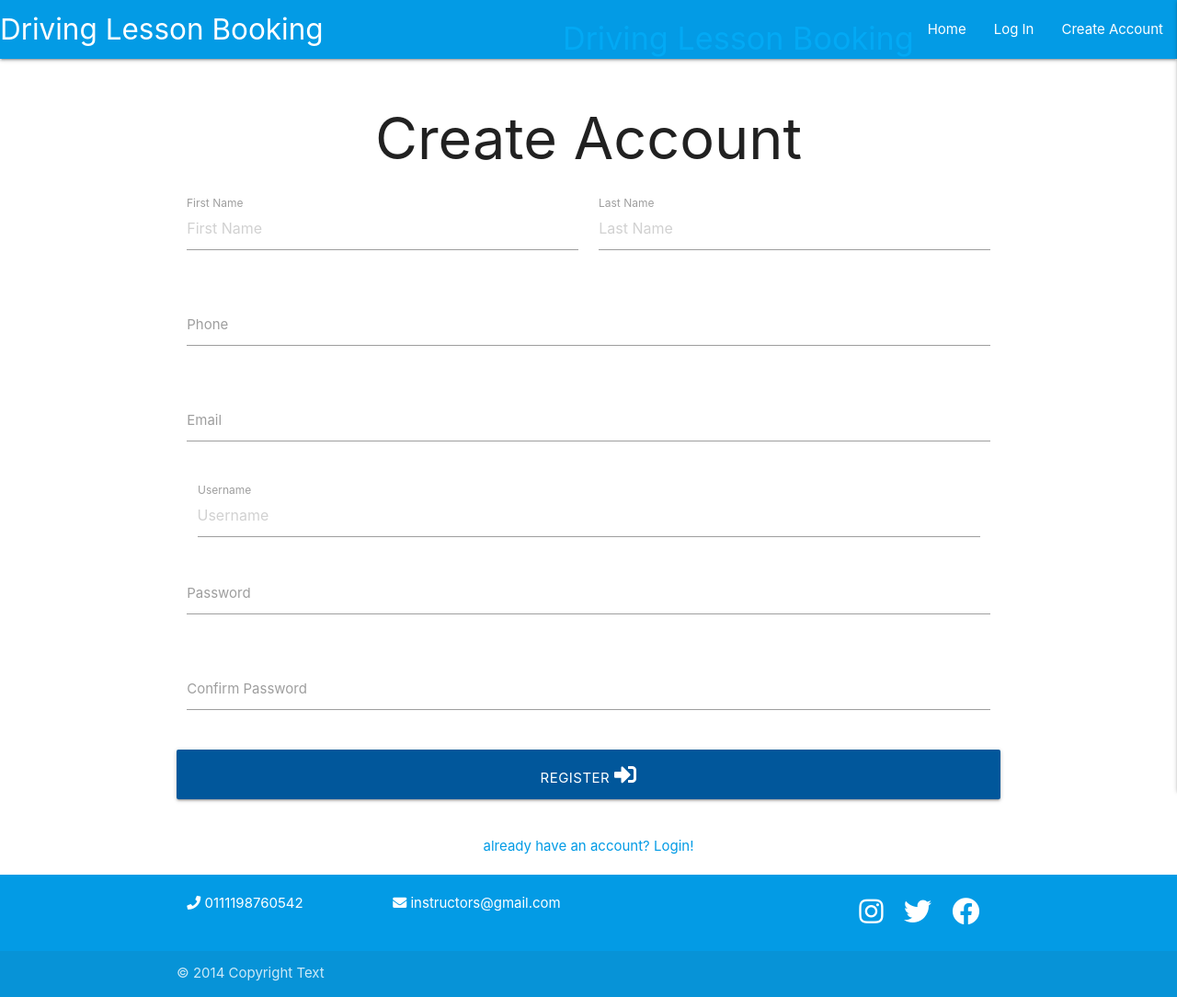
After one commit to JamieS56/Milestone-Project-3, a Flask app: page /register in a window 1280 px wide. The commit adds this page. Shown: the whole page at 92% size. Run offline with Flask 2, Linux system fonts and the light colour scheme; some libraries are stand-ins or nearby versions.

Commit message:
I recovered my work from Heroku because i wasn't pushing to github correctly. This is all base templates set up for all pages all links working and account system working with different access levels for different users.

```diff
--- a/app.py
+++ b/app.py
@@ -1,18 +1,147 @@
-
 import os
-from flask import Flask, render_template
-
+from flask import (
+    Flask, flash, render_template,
+    redirect, request, session, url_for)
+from flask_pymongo import PyMongo
+from bson.objectid import ObjectId
+from werkzeug.security import generate_password_hash, check_password_hash
+if os.path.exists("env.py"):
+    import env
 
 app = Flask(__name__)
 
+app.config["MONGO_DBNAME"] = os.environ.get("MONGO_DBNAME")
+app.config["MONGO_URI"] = os.environ.get("MONGO_URI")
+app.secret_key = os.environ.get("SECRET_KEY")
+
+mongo = PyMongo(app)
+
 
 @app.route("/")
-def index():
-    return render_template('base.html')
+@app.route("/home")
+def home():
+    return render_template('home.html')
+
+
+@app.route("/register", methods=["GET", "POST"])
+def register():
+
+    if request.method == "POST":
+
+        # check if username already exists in db
+        existing_user = mongo.db.users.find_one(
+            {"username": request.form.get("username").lower()})
+
+        if existing_user:
+            flash("Username already exists")
+            return redirect(url_for("register"))
+
+        print("hi")
+        password = request.form.get("password")
+        confirmPassword = request.form.get("confirm-password")
+
+        if password != confirmPassword:
+            flash("Your passwords do not match")
+            return redirect(url_for("register"))
+
+        register = {
+            "username": request.form.get("username").lower(),
+            "password": generate_password_hash(request.form.get("password")),
+            "firstName": request.form.get("first_name"),
+            "lastName": request.form.get("last_name"),
+            "phoneNumber": request.form.get("phone-number"),
+            "email": request.form.get("email"),
+            "accountType": "user",
+        }
+        mongo.db.customers.insert_one(register)
+
+        # put the new user into 'session' cookie
+        session["user"] = request.form.get("username")
+        session["accountType"] = request.form.get("accountType")
+        flash("Registration Successful!")
+        return redirect(url_for("viewBookings", username=session["user"]))
+
+    return render_template("register.html")
+
+
+@app.route("/login", methods=["GET", "POST"])
+def login():
+    if request.method == "POST":
+        # check if username exists in db
+        existing_user = mongo.db.customers.find_one(
+            {"username": request.form.get("username").lower()})
+
+        if existing_user:
+            # ensure hashed password matches user input
+            if check_password_hash(existing_user["password"], request.form.get("password")):
+                session["user"] = request.form.get("username").lower()
+                session["accountType"] = mongo.db.customers.find_one({'username': session["user"]})['accountType']
+                flash("Welcome, {}".format(request.form.get("username")))
+                print(session['accountType'])
+                print(session['user'])
+                return redirect(url_for("viewBookings", username=session["user"]))
+
+            else:
+                # invalid password match
+                flash("Incorrect Username or Password")
+                return redirect(url_for("login"))
+
+        else:
+            # username doesn't exist
+            flash("Incorrect Username or Password")
+            return redirect(url_for("login"))
+
+    return render_template("login.html")
+
+
+@app.route("/logout")
+def logout():
+    # remove user from session cookie
+    flash("You have been logged out")
+    session.pop("user")
+    session.pop("accountType")
+    return redirect(url_for("login"))
+
+
+@app.route("/view-bookings/<username>", methods=["GET", "POST"])
+def viewBookings(username):
+    username = session["user"]
+
+    if session["user"]:
+        return render_template("viewBookings.html", username=username)
+
+    return redirect(url_for("login"))
+
+
+@app.route("/bookLesson/<username>", methods=["GET", "POST"])
+def bookLesson(username):
+    username = session["user"]
+
+    if session["user"]:
+        return render_template("bookLesson.html", username=username)
+
+    return redirect(url_for("login"))
+
+
+@app.route("/bookingCalender/<username>", methods=["GET", "POST"])
+def bookingCalender(username):
+    username = session["user"]
+
+    if session["user"]:
+        return render_template("bookingCalender.html", username=username)
+
+    return redirect(url_for("login"))
+
+
+@app.route("/userManager", methods=["GET", "POST"])
+def userManager():
+
+    if session["user"]:
+        return render_template("userManager.html")
+
+    return redirect(url_for("login"))
 
 
 if __name__ == "__main__":
-    app.run(
-        host=os.environ.get("IP", "0.0.0.0"),
-        port=int(os.environ.get("PORT", "5000")),
-        debug=True)
+    app.run(host=os.environ.get("IP"), port=int(os.environ.get("PORT")),
+    debug=True)
--- /dev/null
+++ b/static/script.js
@@ -0,0 +1,15 @@
+
+$(document).ready(function () {
+    $(".sidenav").sidenav({edge: "right"});
+    $(".collapsible").collapsible();
+    $(".tooltipped").tooltip();
+    $("select").formSelect();
+    $(".datepicker").datepicker({
+        format: "dd mmmm, yyyy",
+        yearRange: 3,
+        showClearBtn: true,
+        i18n: {
+            done: "Select"
+        }
+    })
+})
--- /dev/null
+++ b/static/style.css
@@ -0,0 +1,14 @@
+footer i{
+    align-self: center;
+    margin: auto;
+
+}
+body {
+    display: flex;
+    min-height: 100vh;
+    flex-direction: column;
+  }
+
+  main {
+    flex: 1 0 auto;
+  }
--- a/templates/base.html
+++ b/templates/base.html
@@ -1,14 +1,124 @@
 <!DOCTYPE html>
 <html lang="en">
+
 <head>
     <meta charset="UTF-8">
     <meta http-equiv="X-UA-Compatible" content="IE=edge">
     <meta name="viewport" content="width=device-width, initial-scale=1.0">
-    <title>Document</title>
+    <script src="https://code.jquery.com/jquery-3.5.1.min.js"
+        integrity="sha256-9/aliU8dGd2tb6OSsuzixeV4y/faTqgFtohetphbbj0=" crossorigin="anonymous"></script>
+    <!-- Materialize cdn links -->
+    <link rel="stylesheet" href="https://cdnjs.cloudflare.com/ajax/libs/materialize/1.0.0/css/materialize.min.css">
+    <script src="https://cdnjs.cloudflare.com/ajax/libs/materialize/1.0.0/js/materialize.min.js"></script>
+
+    <link rel="stylesheet" href="https://pro.fontawesome.com/releases/v5.10.0/css/all.css"
+        integrity="sha384-AYmEC3Yw5cVb3ZcuHtOA93w35dYTsvhLPVnYs9eStHfGJvOvKxVfELGroGkvsg+p" crossorigin="anonymous" />
+
+    <script src="../static/script.js"></script>
+    <link rel="stylesheet" href="../static/style.css">
+
+    <title>DIB</title>
 </head>
+
 <body>
+    <header>
+        <!-- navbar taken from materialize and using the jinja from the Task Managaer Project to set the navbar depending on who is logged in.-->
+        <!-- top navbar -->
+        <nav class="nav-extended text-shadow light-blue darken-1">
+            <div class="nav-wrapper">
+                <a href="#" class="brand-logo">Driving Lesson Booking</a>
+                <a href="#" data-target="mobile-demo" class="sidenav-trigger right"><i class="fas fa-bars"></i></a>
+                <ul class="right hide-on-med-and-down">
+                    <li>
+                        <h4 class="center-align light-blue-text text-darken 4">Driving Lesson Booking</h4>
+                    </li>
+                    <li><a href="{{ url_for('home') }}">Home</a></li>
+                    {% if session.user %}
+                        <li><a href="{{ url_for('bookLesson', username=session['user']) }}">Book a Lesson</a></li>
+                        <li><a href="{{ url_for('viewBookings', username=session['user']) }}">My Bookings</a></li>
+                        {% if session.accountType == "instructor"%}
+                            <li><a href="{{ url_for('bookingCalender', username=session['user']) }}">Booking Callender</a></li>
+                        {% endif %}
+                        {% if session.accountType == "admin" %}
+                            <li><a href="{{ url_for('bookingCalender', username=session['user']) }}">Booking Calender</a></li>
+                            <li><a href="{{ url_for('userManager') }}">User Manager</a></li>
+                        {% endif %}
 
-        Hi World
+                        <li><a href="{{ url_for('logout') }}">Log Out</a></li>
+                        {% else %}
+                        <li><a href="{{ url_for('login') }}">Log In</a></li>
+                        <li><a href="{{ url_for('register') }}">Create Account</a></li>
+                        {% endif %}
+                </ul>
+            </div>
+        </nav>
+
+        <!-- mobile sidenav -->
+        <ul class="sidenav" id="mobile-demo">
+            <li>
+                <h4 class="center-align light-blue-text text-darken 4">Driving Lesson Booking</h4>
+            </li>
+            <li><a href="{{ url_for('home') }}">Home</a></li>
+            {% if session.user %}
+                <li><a href="{{ url_for('bookLesson', username=session['user']) }}">Book a Lesson</a></li>
+                <li><a href="{{ url_for('viewBookings', username=session['user']) }}">My Bookings</a></li>
+                {% if session.accountType == "instructor"%}
+                    <li><a href="{{ url_for('bookingCalender', username=session['user']) }}">Booking Callender</a></li>
+                {% endif %}
+                {% if session.accountType == "admin" %}
+                    <li><a href="{{ url_for('bookingCalender', username=session['user']) }}">Booking Calender</a></li>
+                    <li><a href="{{ url_for('userManager') }}">User Manager</a></li>
+                {% endif %}
+
+                <li><a href="{{ url_for('logout') }}">Log Out</a></li>
+                {% else %}
+                <li><a href="{{ url_for('login') }}">Log In</a></li>
+                <li><a href="{{ url_for('register') }}">Create Account</a></li>
+                {% endif %}
+        </ul>
+    </header>
+
+    <section>
+        <!-- flash messages -->
+        {% with messages = get_flashed_messages() %}
+        {% if messages %}
+        {% for message in messages %}
+        <div class="row flashes">
+            <h4 class="light-blue lighten-4 center-align">{{ message }}</h4>
+        </div>
+        {% endfor %}
+        {% endif %}
+        {% endwith %}
+    </section>
+
+    <main class="container center-align">
+        {% block content %}
+        {% endblock %}
+    </main>
+
+    <footer class="page-footer text-shadow light-blue darken-1">
+        <div class="container">
+            <div class="row valign-wrapper">
+                <div class="col l6 s12">
+                    <div class="row valign-wrapper">
+                        <div class="col s6"><i class="fas fa-phone"></i> 0111198760542</div>
+                        <div class="col s6"><i class="fas fa-envelope"></i> instructors@gmail.com</div>
+                    </div>
+                </div>
+                <div class="col l6 s12 ">
+                    <div class="col right"><i class="fab fa-facebook fa-2x"></i></div>
+                    <div class="col right"><i class="fab fa-twitter fa-2x"></i></div>
+                    <div class="col right"><i class="fab fa-instagram fa-2x"></i></div>
+                </div>
+            </div>
+        </div>
+        <div class="footer-copyright">
+            <div class="container">
+                © 2014 Copyright Text
+            </div>
+        </div>
+    </footer>
 
 </body>
+
 </html>
--- /dev/null
+++ b/templates/register.html
@@ -0,0 +1,58 @@
+{% extends "base.html" %}
+{% block content %}
+
+<h1>Create Account</h1>
+
+<div class="row">
+  <form class="col s12"  method="POST" action="{{ url_for('register') }}">
+    <div class="row">
+      <div class="input-field col s6">
+        <input placeholder="First Name" id="first_name" name='first_name' type="text" class="validate">
+        <label for="first_name">First Name</label>
+      </div>
+      <div class="input-field col s6">
+        <input placeholder="Last Name" id="last_name" name='last_name' type="text" class="validate">
+        <label for="last_name">Last Name</label>
+      </div>
+    </div>
+    <div class="row">
+      <div class="input-field col s12">
+        <input id="phone-number" name='phone-number' type="text" class="validate" required>
+        <label for="phone-number">Phone</label>
+      </div>
+    </div>
+    <div class="row">
+      <div class="input-field col s12">
+        <input id="email" name='email' type="email" class="validate" required>
+        <label for="email">Email</label>
+      </div>
+    </div>
+    <div class="input-field col s12">
+      <input placeholder="Username" id="username" name='username' type="text" class="validate" required>
+      <label for="username">Username</label>
+    </div>
+    <div class="row">
+      <div class="input-field col s12">
+        <input id="password" type="password" name='password' class="validate" required>
+        <label for="password">Password</label>
+      </div>
+    </div>
+    <div class="row">
+      <div class="input-field col s12">
+        <input id="confirm-password" type="password" name='confirm-password' class="validate" required>
+        <label for="confirm-password">Confirm Password</label>
+      </div>
+    </div>
+    <div class="row">
+      <button type="submit" class="col s12 btn-large light-blue darken-4 text-shadow" required>
+          Register <i class="fas fa-sign-in-alt"></i>
+      </button>
+  </div>
+  </form>
+</div>
+<div class="row">
+  <a href='{{ url_for("login") }}'>already have an account? Login!</a>
+</div>
+
+
+{% endblock %}
```
Also changed, not shown: requirements.txt (added, +7 -0 lines), templates/bookLesson.html (added, +10 -0 lines), templates/bookingCalender.html (added, +10 -0 lines), templates/home.html (added, +35 -0 lines), templates/login.html (added, +26 -0 lines), templates/userManager.html (added, +12 -0 lines), templates/viewBookings.html (added, +10 -0 lines), README.md, package-lock.json (added), 1 other file.
